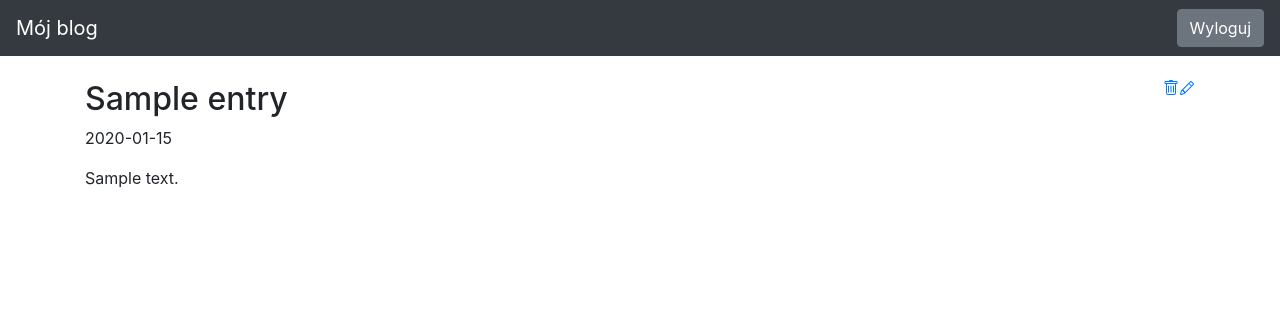
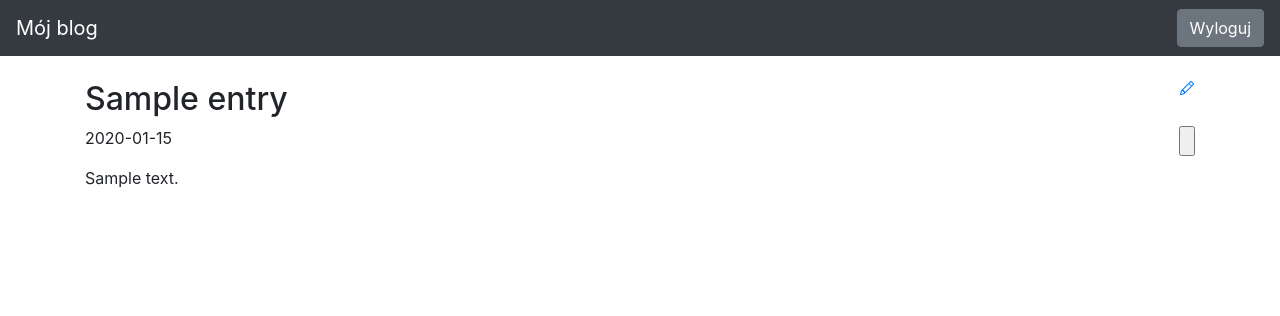
Before and after one commit to AgataNH/ProjektKoncowy, a Flask app: page / in a window 1280 px wide. Shown: the top 316 px of the page. Run offline with Flask 2, Linux system fonts and the light colour scheme; the visitor is signed in with stand-in values (Sample User, id 1); tables that the repository leaves empty hold one stand-in row (values such as "Sample post"); some libraries are stand-ins or nearby versions.

Commit message:
change trash

```diff
--- a/blog/templates/homepage.html
+++ b/blog/templates/homepage.html
@@ -15,13 +15,11 @@
            <path fill-rule="evenodd" d="M12.146 6.354l-2.5-2.5.708-.708 2.5 2.5-.707.708zM3 10v.5a.5.5 0 0 0 .5.5H4v.5a.5.5 0 0 0 .5.5H5v.5a.5.5 0 0 0 .5.5H6v-1.5a.5.5 0 0 0-.5-.5H5v-.5a.5.5 0 0 0-.5-.5H3z"/>
          </svg>
        </a>
-       <a href="{{ url_for('delete_post', entry_id=post.id) }}">
-
-        <svg xmlns="http://www.w3.org/2000/svg" width="16" height="16" fill="currentColor" class="bi bi-trash float-right" viewBox="0 0 16 16">
+       <form action="{{ url_for('delete_post', entry_id=post.id) }}" method="post">
+       <input type="submit" value="" xmlns="http://www.w3.org/2000/svg" width="16" height="16" fill="currentColor" class="bi bi-trash float-right" viewBox="0 0 16 16"/>
             <path d="M5.5 5.5A.5.5 0 0 1 6 6v6a.5.5 0 0 1-1 0V6a.5.5 0 0 1 .5-.5zm2.5 0a.5.5 0 0 1 .5.5v6a.5.5 0 0 1-1 0V6a.5.5 0 0 1 .5-.5zm3 .5a.5.5 0 0 0-1 0v6a.5.5 0 0 0 1 0V6z"/>
             <path fill-rule="evenodd" d="M14.5 3a1 1 0 0 1-1 1H13v9a2 2 0 0 1-2 2H5a2 2 0 0 1-2-2V4h-.5a1 1 0 0 1-1-1V2a1 1 0 0 1 1-1H6a1 1 0 0 1 1-1h2a1 1 0 0 1 1 1h3.5a1 1 0 0 1 1 1v1zM4.118 4 4 4.059V13a1 1 0 0 0 1 1h6a1 1 0 0 0 1-1V4.059L11.882 4H4.118zM2.5 3V2h11v1h-11z"/>
-          </svg>
-        </a>
+       </form>
 
        {% endif %}
    </div>
```
Also changed, not shown: blog.db.
